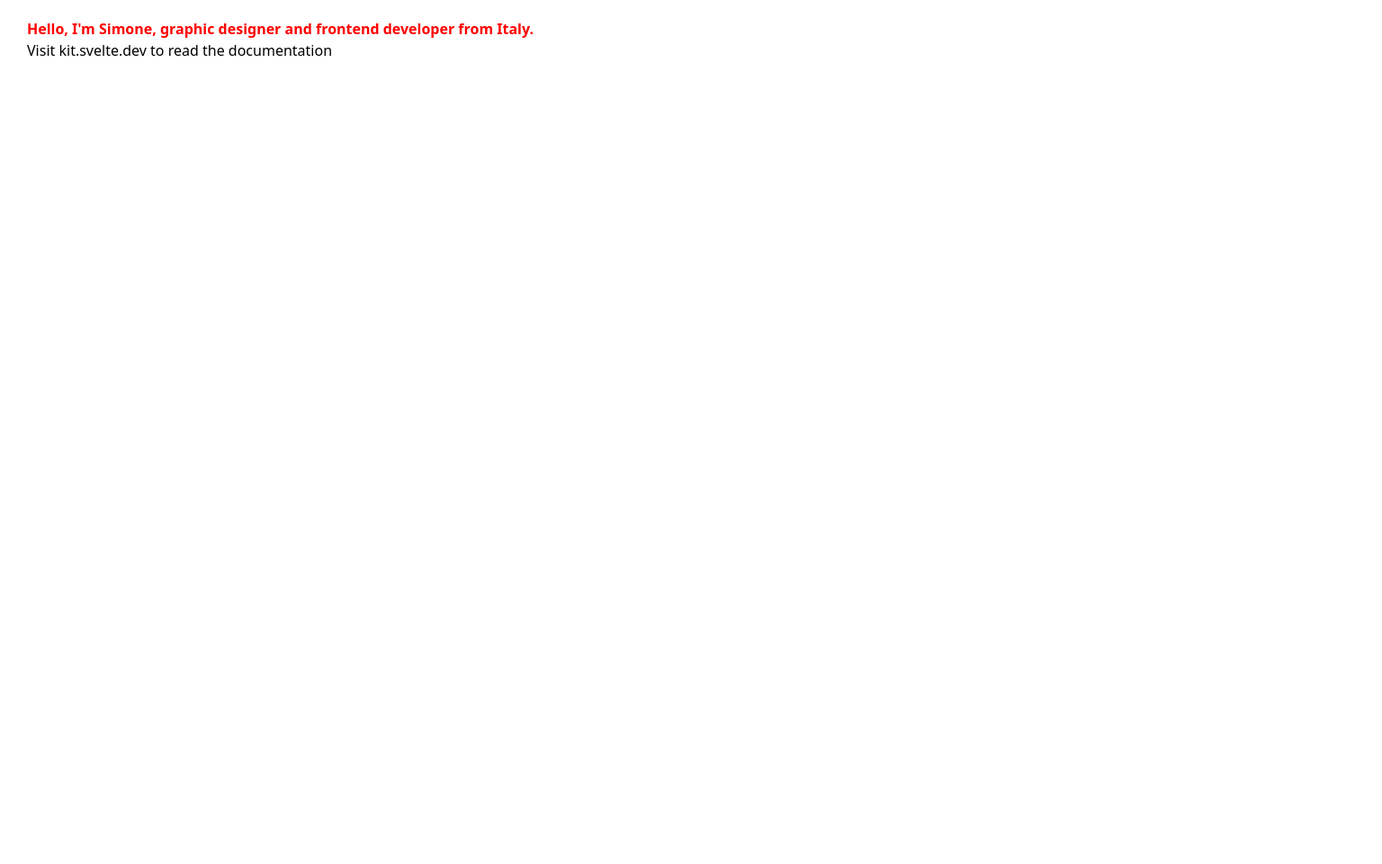
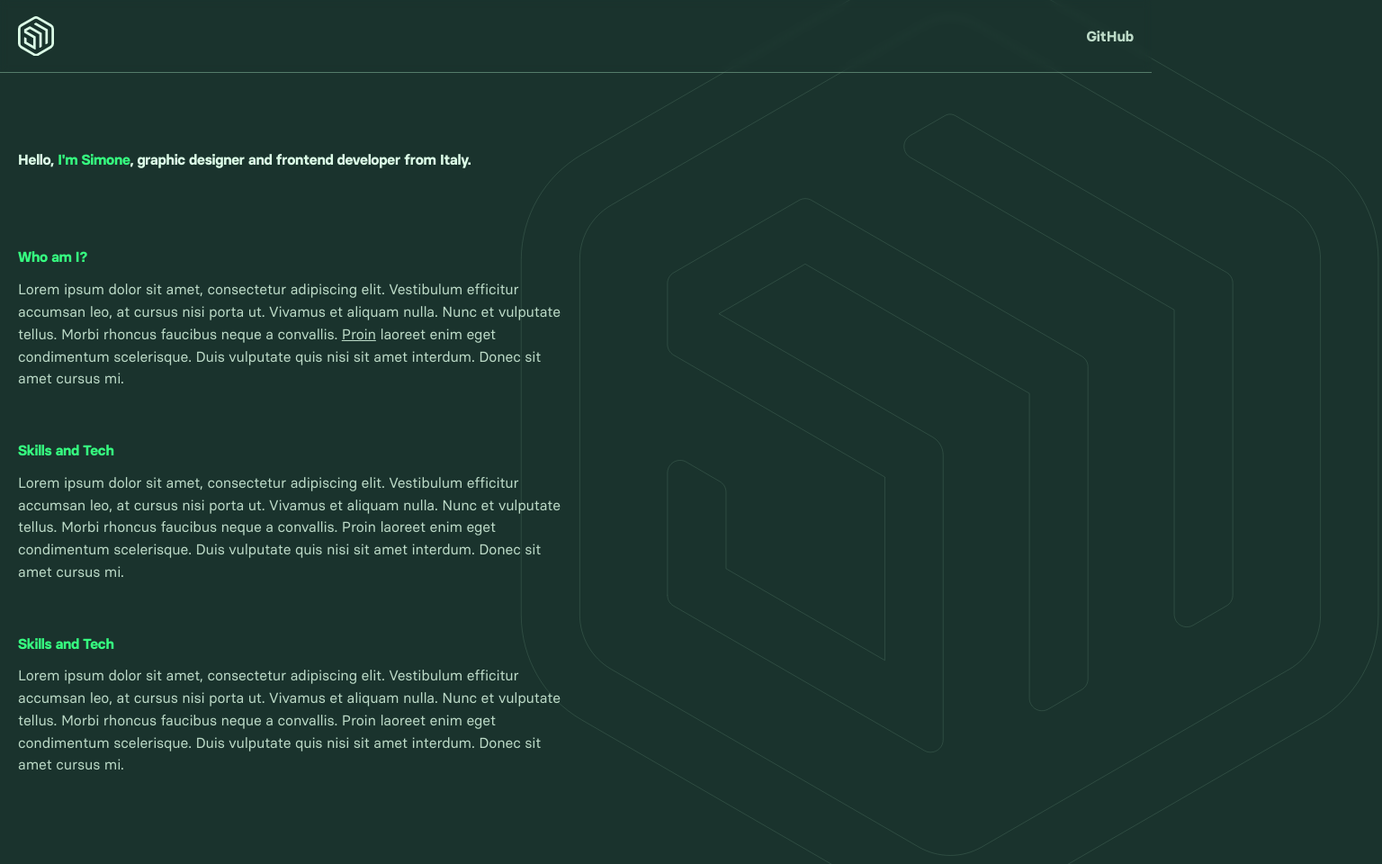
Before and after one commit to smastrom/personal-website, a Svelte app: page / in a window 1280 px wide. Shown: the top 960 px of the page at 90% size, 1536 px wide, since content can reach past the window. Before the commit the page ends 800 px from the top, so only its background shows below. Built offline with nearby package versions, Linux system fonts and the light colour scheme.

Commit message:
custom fonts, styles, added adapter static

```diff
--- a/package.json
+++ b/package.json
@@ -35,6 +35,8 @@
   },
   "type": "module",
   "dependencies": {
+    "@sveltejs/adapter-static": "^1.0.0-next.35",
+    "lodash.random": "^3.2.0",
     "rfs": "^9.0.6"
   }
 }
--- a/src/app.html
+++ b/src/app.html
@@ -7,6 +7,6 @@
     %sveltekit.head%
   </head>
   <body>
-    <div>%sveltekit.body%</div>
+    %sveltekit.body%
   </body>
 </html>
--- /dev/null
+++ b/src/components/Header.svelte
@@ -0,0 +1,51 @@
+<script>
+  import Logo from './Logo.svelte';
+</script>
+
+<header class="header">
+  <Logo elemWidth={40} fillColor="#dcfce7" />
+  <nav class="header--right">
+    <a
+      class="header--right--github"
+      href="https://github.com/smastrom"
+      rel="noreferrer"
+      target="_blank">GitHub</a
+    >
+  </nav>
+</header>
+
+<style lang="postcss">
+  .header {
+    padding: 0 var(--gap);
+    display: flex;
+    height: var(--headerHeight);
+    backdrop-filter: blur(4px);
+    position: fixed;
+    top: 0;
+    left: 0;
+    right: 0;
+    border-bottom: 1px solid var(--foregroundAlphaColor);
+    display: flex;
+    justify-content: space-between;
+    align-items: center;
+    z-index: 5;
+
+    @media (min-width: 1920px) {
+      padding: 0 var(--gap);
+    }
+  }
+
+  .header--right {
+    display: flex;
+    gap: 20px;
+  }
+
+  .header--right--github {
+    color: var(--foregroundColor);
+    font-weight: 700;
+
+    &:hover {
+      color: var(--accentColor);
+    }
+  }
+</style>
--- /dev/null
+++ b/src/components/Logo.svelte
@@ -0,0 +1,17 @@
+<script lang="ts">
+  export let fillColor: string | undefined;
+  export let elemWidth: number | undefined;
+</script>
+
+<svg xmlns="http://www.w3.org/2000/svg" viewBox="0 0 35 39" fill={fillColor} width={elemWidth}>
+  <title>Simone Mastromattei Logo</title>
+  <path
+    d="m17.5,2.388a2.135,2.135 0 0 1 1.066,0.286l12.767,7.371a2.56,2.56 0 0 1 1.279,2.216l0,14.5a2.559,2.559 0 0 1 -1.279,2.216l-12.554,7.248a2.558,2.558 0 0 1 -1.279,0.343a2.556,2.556 0 0 1 -1.279,-0.343l-12.554,-7.248a2.557,2.557 0 0 1 -1.279,-2.216l0,-14.5a2.558,2.558 0 0 1 1.279,-2.216l12.767,-7.371a2.131,2.131 0 0 1 1.066,-0.286m0,-2.388a4.529,4.529 0 0 0 -2.26,0.605l-12.767,7.371a4.958,4.958 0 0 0 -2.473,4.284l0,14.5a4.96,4.96 0 0 0 2.473,4.284l12.554,7.248a4.954,4.954 0 0 0 2.473,0.663a4.958,4.958 0 0 0 2.473,-0.663l12.554,-7.248a4.962,4.962 0 0 0 2.473,-4.284l0,-14.5a4.96,4.96 0 0 0 -2.473,-4.284l-12.767,-7.371a4.532,4.532 0 0 0 -2.26,-0.605z"
+  />
+  <path
+    d="m26.646,14.31l-10.766,-6.215a0.511,0.511 0 0 1 0,-0.886l1.406,-0.812a0.428,0.428 0 0 1 0.426,0l11.063,6.388a0.51,0.51 0 0 1 0.256,0.443l0,12.726a0.51,0.51 0 0 1 -0.256,0.443l-1.363,0.787a0.512,0.512 0 0 1 -0.768,-0.443l0.002,-12.431z"
+  />
+  <path
+    d="m5.965,25.954l0,-4.985a0.512,0.512 0 0 1 0.768,-0.443l1.363,0.787a0.51,0.51 0 0 1 0.256,0.443l0,3.116l6.476,3.739l0,-7.48l-8.606,-4.968a0.512,0.512 0 0 1 -0.256,-0.443l0,-2.493a0.512,0.512 0 0 1 0.256,-0.443l5.112,-2.952a0.512,0.512 0 0 1 0.512,0l11.021,6.363a0.512,0.512 0 0 1 0.256,0.443l0,12.726a0.512,0.512 0 0 1 -0.256,0.443l-1.364,0.787a0.511,0.511 0 0 1 -0.767,-0.443l0,-12.43l-9.147,-5.28l-3.524,2.033l8.721,5.034a0.854,0.854 0 0 1 0.426,0.739l0,11.61a0.512,0.512 0 0 1 -0.768,0.443l-10.226,-5.9a0.512,0.512 0 0 1 -0.253,-0.446z"
+  />
+</svg>
--- /dev/null
+++ b/src/components/LogoBackground.svelte
@@ -0,0 +1,26 @@
+<svg class="logo-background" xmlns="http://www.w3.org/2000/svg" viewBox="0 0 35.25 39.2">
+  <path
+    d="M17.62,2.51c.37,0,.74,.1,1.07,.29l12.77,7.37c.79,.46,1.28,1.3,1.28,2.22v14.5c0,.91-.49,1.76-1.28,2.22l-12.55,7.25c-.39,.22-.83,.34-1.28,.34-.45,0-.89-.12-1.28-.34L3.79,29.1c-.79-.46-1.28-1.3-1.28-2.22V12.39c0-.91,.49-1.76,1.28-2.22L16.56,2.8c.32-.19,.69-.29,1.07-.29m0-2.39c-.79,0-1.57,.21-2.26,.61L2.6,8.1C1.07,8.99,.13,10.62,.12,12.39v14.5c0,1.77,.94,3.4,2.47,4.28l12.55,7.25c.75,.43,1.6,.66,2.47,.66,.87,0,1.72-.23,2.47-.66l12.55-7.25c1.53-.89,2.47-2.52,2.47-4.28V12.39c0-1.77-.94-3.4-2.47-4.28L19.88,.73c-.69-.4-1.47-.6-2.26-.61Z"
+  />
+  <path
+    d="M26.77,14.44l-10.77-6.22c-.24-.14-.33-.45-.19-.7,.05-.08,.11-.14,.19-.19l1.41-.81c.13-.08,.29-.08,.43,0l11.06,6.39c.16,.09,.26,.26,.26,.44v12.73c0,.18-.1,.35-.26,.44l-1.36,.79c-.24,.14-.56,.06-.7-.19-.04-.08-.07-.17-.07-.26V14.44Z"
+  />
+  <path
+    d="M6.09,26.08v-4.99c0-.28,.23-.51,.51-.51,.09,0,.18,.02,.26,.07l1.36,.79c.16,.09,.26,.26,.26,.44v3.12l6.48,3.74v-7.48l-8.61-4.97c-.16-.09-.26-.26-.26-.44v-2.49c0-.18,.1-.35,.26-.44l5.11-2.95c.16-.09,.35-.09,.51,0l11.02,6.36c.16,.09,.26,.26,.26,.44v12.73c0,.18-.1,.35-.26,.44l-1.36,.79c-.24,.14-.56,.06-.7-.19-.05-.08-.07-.17-.07-.26v-12.43l-9.15-5.28-3.52,2.03,8.72,5.03c.26,.15,.43,.43,.43,.74v11.61c0,.28-.23,.51-.51,.51-.09,0-.18-.02-.26-.07l-10.23-5.9c-.16-.09-.25-.26-.25-.45Z"
+  />
+</svg>
+
+<style>
+  .logo-background {
+    opacity: 0.5;
+    position: absolute;
+    bottom: -20%;
+    left: 45vw;
+    width: 75%;
+    fill: none;
+    overflow: visible;
+    stroke: var(--foregroundAlphaColor);
+    stroke-width: 0.025px;
+    pointer-events: none;
+  }
+</style>
--- a/src/routes/__layout.svelte
+++ b/src/routes/__layout.svelte
@@ -1,6 +1,12 @@
 <script>
-  import '../preflight.css';
-  import '../responsive-layout.css';
+  import Header from '../components/Header.svelte';
+
+  import '../styles/preflight.css';
+  import '../styles/responsive-layout.css';
+  import '../styles/colors.css';
+  import '../styles/layout.css';
+  import '../styles/fonts.css';
 </script>
 
+<Header />
 <slot />
--- a/src/routes/index.svelte
+++ b/src/routes/index.svelte
@@ -1,12 +1,97 @@
-<h1>Hello, I'm Simone, graphic designer and frontend developer from Italy.</h1>
-<p>Visit <a href="https://kit.svelte.dev">kit.svelte.dev</a> to read the documentation</p>
+<script>
+  import LogoBackground from '../components/LogoBackground.svelte';
+</script>
+
+<h1 class="title">
+  Hello, <strong>I'm Simone</strong>, graphic designer and frontend developer from Italy.
+</h1>
+<article>
+  <h2 class="h2">Who am I?</h2>
+  <p class="paragraph">
+    Lorem ipsum dolor sit amet, consectetur adipiscing elit. Vestibulum efficitur accumsan leo,
+    at cursus nisi porta ut. Vivamus et aliquam nulla. Nunc et vulputate tellus. Morbi rhoncus
+    faucibus neque a convallis. <a class="link" href="/">Proin</a> laoreet enim eget condimentum
+    scelerisque. Duis vulputate quis nisi sit amet interdum. Donec sit amet cursus mi.
+  </p>
+
+  <h2 class="h2">Skills and Tech</h2>
+  <p class="paragraph">
+    Lorem ipsum dolor sit amet, consectetur adipiscing elit. Vestibulum efficitur accumsan leo,
+    at cursus nisi porta ut. Vivamus et aliquam nulla. Nunc et vulputate tellus. Morbi rhoncus
+    faucibus neque a convallis. Proin laoreet enim eget condimentum scelerisque. Duis vulputate
+    quis nisi sit amet interdum. Donec sit amet cursus mi.
+  </p>
+
+  <h2 class="h2">Skills and Tech</h2>
+  <p class="paragraph">
+    Lorem ipsum dolor sit amet, consectetur adipiscing elit. Vestibulum efficitur accumsan leo,
+    at cursus nisi porta ut. Vivamus et aliquam nulla. Nunc et vulputate tellus. Morbi rhoncus
+    faucibus neque a convallis. Proin laoreet enim eget condimentum scelerisque. Duis vulputate
+    quis nisi sit amet interdum. Donec sit amet cursus mi.
+  </p>
+
+  <LogoBackground />
+</article>
 
 <style lang="postcss">
-  h1 {
-    color: red;
-    font-size: responsive 2rem 11.25rem;
-    font-range: 375px 3840px;
+  .title {
+    margin-top: var(--headerHeight);
+    padding: 3rem 0;
+    font-family: 'Basier Square';
+    letter-spacing: -0.025ch;
+    color: #dcfce7;
+    font-size: responsive 2.25rem 11.25rem;
+    font-range: 768px 3840px;
     font-weight: 800;
-    max-width: var(--fiveCols);
+    line-height: 1.3;
+
+    & strong {
+      color: var(--accentColor);
+    }
+
+    @media (min-width: 769px) {
+      max-width: var(--fiveCols);
+      padding: 7% 0 7% 0;
+    }
+  }
+
+  .h2 {
+    letter-spacing: -0.025ch;
+    font-weight: 700;
+    font-size: responsive 1.25rem 4.5rem;
+    font-family: 'Basier Square';
+    font-range: 768px 3840px;
+    color: var(--accentColor);
+  }
+
+  .paragraph {
+    margin: 1rem 0 3rem 0;
+    color: var(--foregroundColor);
+    font-size: responsive 1rem 2.25rem;
+    font-family: 'Basier Square';
+    letter-spacing: -0.015ch;
+    font-range: 768px 3840px;
+    line-height: 1.55;
+    font-weight: 400;
+
+    @media (min-width: 769px) {
+      margin: 1% 0 4.5% 0;
+    }
+  }
+
+  .h2,
+  .paragraph {
+    @media (min-width: 769px) {
+      max-width: var(--threeCols);
+    }
+  }
+
+  .link {
+    color: var(--foregroundColor);
+    text-decoration: underline;
+
+    &:hover {
+      color: var(--accentColor);
+    }
   }
 </style>
--- /dev/null
+++ b/src/styles/colors.css
@@ -0,0 +1,11 @@
+:root {
+  --foregroundColor: #bddbc8;
+  --foregroundAlphaColor: #bbf7d05f;
+  --headingsColor: #dcfce7;
+  --accentColor: #36ff80;
+  --backgroundColor: #1a332d;
+}
+
+.lightMode.greenPalette {
+  --foregroundColor: #bddbc8;
+}
--- /dev/null
+++ b/src/styles/fonts.css
@@ -0,0 +1,13 @@
+@font-face {
+  font-family: 'Basier Square';
+  src: url('/basier-square-bold-webfont.woff2') format('woff2');
+  font-weight: 700;
+  font-style: normal;
+}
+
+@font-face {
+  font-family: 'Basier Square';
+  src: url('/basier-square-regular-webfont.woff2') format('woff2');
+  font-weight: 400;
+  font-style: normal;
+}
--- /dev/null
+++ b/src/styles/layout.css
@@ -0,0 +1,13 @@
+html {
+  -webkit-font-smoothing: antialiased;
+  -moz-osx-font-smoothing: grayscale;
+  font-family: 'Basier Square', ui-sans-serif, system-ui, -apple-system, BlinkMacSystemFont,
+    'Segoe UI', Roboto, 'Helvetica Neue', Arial, 'Noto Sans', sans-serif;
+}
+
+body {
+  scroll-behavior: smooth;
+  overflow-x: hidden;
+  position: relative;
+  background: var(--backgroundColor);
+}
--- a/src/preflight.css
+++ b/src/styles/preflight.css
@@ -1,13 +1,3 @@
-:root {
-  --background-color: #f3f4f6;
-  --border-color: #eeeff2;
-  --blue-primary-color: #2563eb;
-  --green-secondary-color: #22c55e;
-  --transparent-color: rgba(0, 0, 0, 0);
-  --scrollbar-color: #d1d5db;
-  --foreground-color: #0f172a;
-}
-
 a {
   font-weight: 400;
 }
@@ -21,16 +11,12 @@ a {
 }
 
 html {
-  -webkit-font-smoothing: antialiased;
-  -moz-osx-font-smoothing: grayscale;
-  line-height: 1.5;
+  line-height: 1.4;
   -webkit-text-size-adjust: 100%;
   font-weight: 400;
   -moz-tab-size: 4;
   tab-size: 4;
   font-size: 100%;
-  font-family: ui-sans-serif, system-ui, -apple-system, BlinkMacSystemFont, 'Segoe UI', Roboto,
-    'Helvetica Neue', Arial, 'Noto Sans', sans-serif;
 }
 
 body {
--- a/src/responsive-layout.css
+++ b/src/styles/responsive-layout.css
@@ -1,11 +1,11 @@
 :root {
   --gap: 20px;
   --totalGap: calc(var(--gap) * 7);
-  --fiveQuintsGap: calc(var(--gap) * 5);
-  --fourQuintsGap: calc(var(--gap) * 4);
   --viewport: calc(100vw - calc(var(--gap) * 2));
   --fiveCols: calc((var(--viewport) / 6) * 5);
   --fourCols: calc((var(--viewport) / 6) * 4);
+  --threeCols: calc((var(--viewport) / 6) * 3);
+  --headerHeight: 80px;
 
   @media (min-width: 1920px) {
     --gap: 2%;
@@ -13,9 +13,5 @@
 }
 
 body {
-  padding: var(--gap) 30px;
-
-  @media (min-width: 1920px) {
-    padding: var(--gap);
-  }
+  padding: 0 var(--gap);
 }
--- a/svelte.config.js
+++ b/svelte.config.js
@@ -1,4 +1,4 @@
-import adapter from '@sveltejs/adapter-auto';
+import adapter from '@sveltejs/adapter-static';
 import preprocess from 'svelte-preprocess';
 
 /** @type {import('@sveltejs/kit').Config} */
```
Also changed, not shown: static/basier-square-bold-webfont.woff2 (added), static/basier-square-regular-webfont.woff2 (added), 1 other file.
